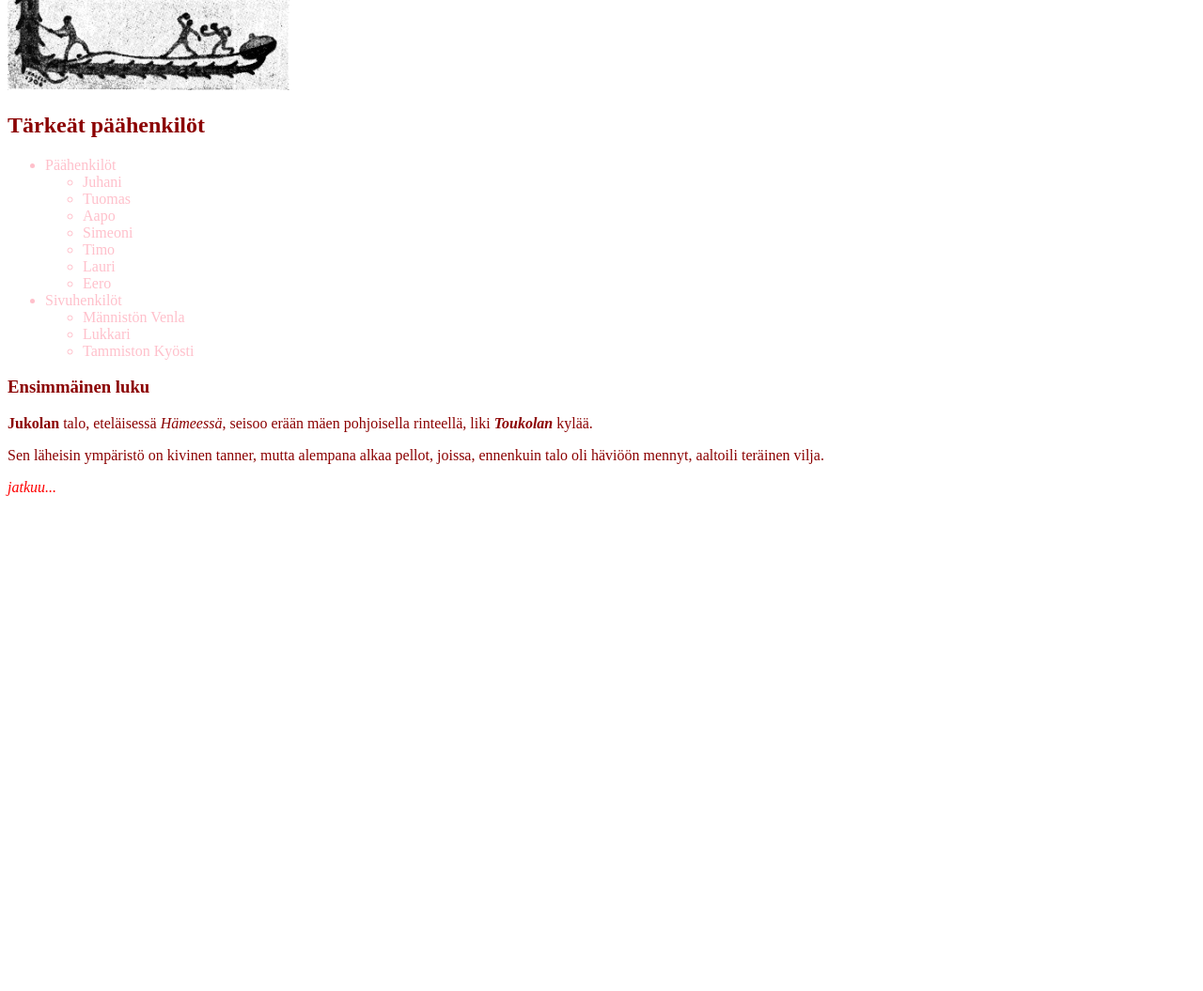
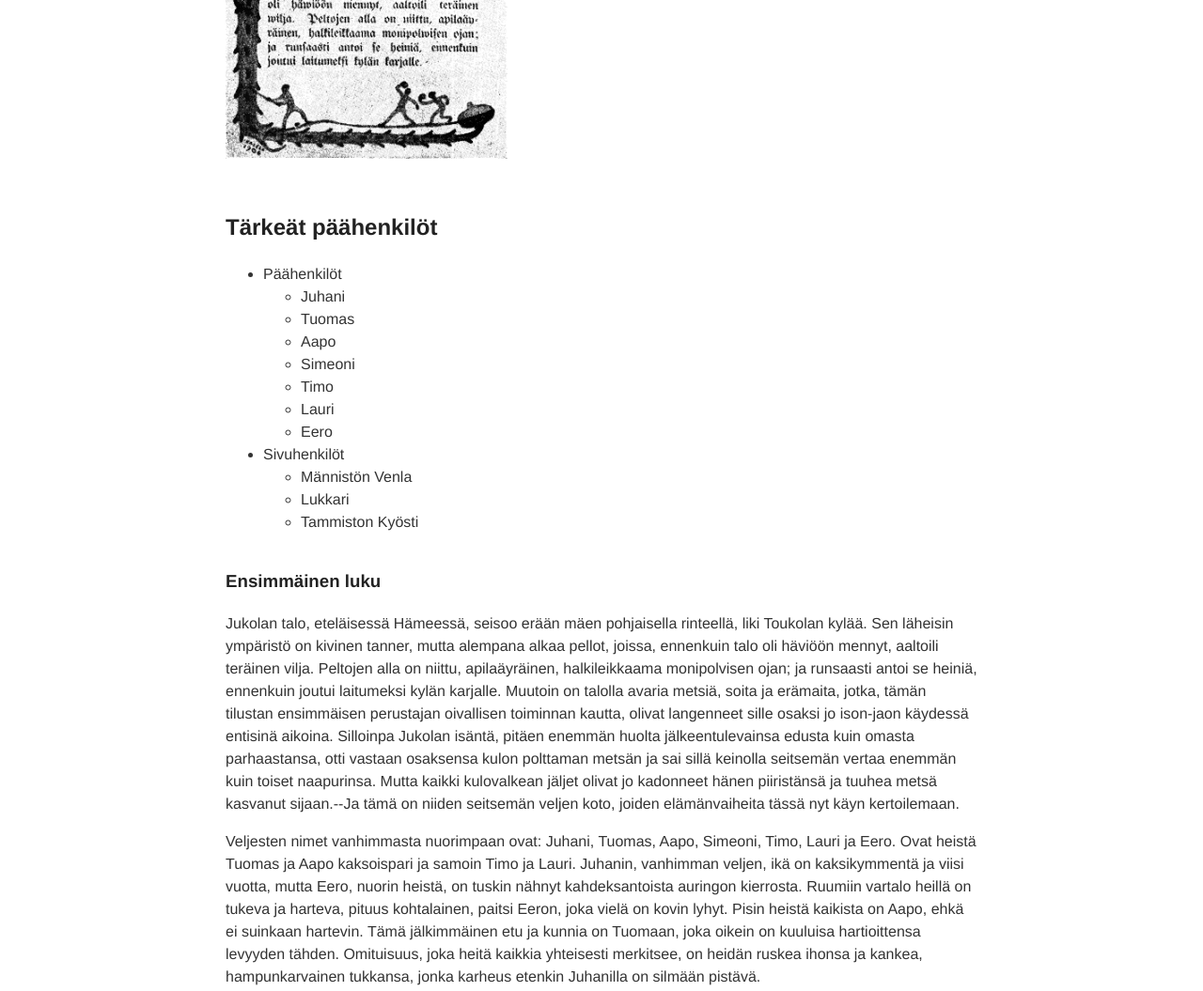
Before and after one commit to kortekoski/Lapio-website, a plain HTML site: page index.html in a window 1280 px wide. Shown: the part 460-1515 px from the top of the page at 94% size. Before the commit the page ends 1004 px from the top, so only its background shows below. Drawn offline with Linux system fonts and the light colour scheme.

Commit message:
Osa 3. Yhdestoista tehtävä

```diff
--- a/index.html
+++ b/index.html
@@ -42,14 +42,52 @@
   </ul>
 
   <h3 class="alaotsikko">Ensimmäinen luku</h3>
-  <p>
-    <strong>Jukolan</strong> talo, eteläisessä <em>Hämeessä</em>, seisoo erään mäen pohjoisella rinteellä, liki <strong><em>Toukolan</em></strong> kylää.
+  <p class="leipäteksti">
+    Jukolan talo, eteläisessä Hämeessä, seisoo erään mäen pohjaisella
+    rinteellä, liki Toukolan kylää. Sen läheisin ympäristö on kivinen
+    tanner, mutta alempana alkaa pellot, joissa, ennenkuin talo oli häviöön
+    mennyt, aaltoili teräinen vilja. Peltojen alla on niittu, apilaäyräinen,
+    halkileikkaama monipolvisen ojan; ja runsaasti antoi se heiniä,
+    ennenkuin joutui laitumeksi kylän karjalle. Muutoin on talolla avaria
+    metsiä, soita ja erämaita, jotka, tämän tilustan ensimmäisen perustajan
+    oivallisen toiminnan kautta, olivat langenneet sille osaksi jo ison-jaon
+    käydessä entisinä aikoina. Silloinpa Jukolan isäntä, pitäen enemmän
+    huolta jälkeentulevainsa edusta kuin omasta parhaastansa, otti vastaan
+    osaksensa kulon polttaman metsän ja sai sillä keinolla seitsemän vertaa
+    enemmän kuin toiset naapurinsa. Mutta kaikki kulovalkean jäljet olivat
+    jo kadonneet hänen piiristänsä ja tuuhea metsä kasvanut sijaan.--Ja tämä
+    on niiden seitsemän veljen koto, joiden elämänvaiheita tässä nyt käyn
+    kertoilemaan.
   </p>
-  <p>
-    Sen läheisin ympäristö on kivinen tanner, mutta alempana alkaa pellot, joissa, ennenkuin talo oli häviöön mennyt, aaltoili teräinen vilja.
+  <p class="leipäteksti">
+    Veljesten nimet vanhimmasta nuorimpaan ovat: Juhani, Tuomas, Aapo,
+    Simeoni, Timo, Lauri ja Eero. Ovat heistä Tuomas ja Aapo kaksoispari ja
+    samoin Timo ja Lauri. Juhanin, vanhimman veljen, ikä on kaksikymmentä ja
+    viisi vuotta, mutta Eero, nuorin heistä, on tuskin nähnyt
+    kahdeksantoista auringon kierrosta. Ruumiin vartalo heillä on tukeva ja
+    harteva, pituus kohtalainen, paitsi Eeron, joka vielä on kovin lyhyt.
+    Pisin heistä kaikista on Aapo, ehkä ei suinkaan hartevin. Tämä
+    jälkimmäinen etu ja kunnia on Tuomaan, joka oikein on kuuluisa
+    hartioittensa levyyden tähden. Omituisuus, joka heitä kaikkia yhteisesti
+    merkitsee, on heidän ruskea ihonsa ja kankea, hampunkarvainen tukkansa,
+    jonka karheus etenkin Juhanilla on silmään pistävä.
   </p>
-  <p>
-    <em id="jatkuu-kohta">jatkuu...</em>
+  <p class="leipäteksti">
+    Heidän isäänsä, joka oli ankaran innokas metsämies, kohtasi hänen
+    parhaassa iässään äkisti surma, kun hän tappeli äkeän karhun kanssa.
+    Molemmat silloin, niin metsän kontio kuin mies, löyttiin kuolleina,
+    toinen toisensa rinnalla maaten verisellä tanterella. Pahoin oli mies
+    haavoitettu, mutta pedonkin sekä kurkku että kylki nähtiin puukon
+    viiltämänä ja hänen rintansa kiväärin tuiman luodin lävistämänä. Niin
+    lopetti päivänsä roteva mies, joka oli kaatanut enemmän kuin
+    viisikymmentä karhua.--Mutta näiden metsäretkiensä kautta löi hän laimin
+    työn ja toimen talossansa, joka vähitellen, ilman esimiehen johtoa,
+    joutui rappiolle. Eivät kyenneet hänen poikansakaan kyntöön ja kylvöön;
+    sillä olivatpa he perineet isältänsä saman voimallisen innon
+    metsä-otusten pyyntöön. He rakentelivat satimia, loukkuja, ansaita ja
+    teerentarhoja surmaksi linnuille ja jäniksille. Niin viettivät he
+    poikuutensa ajat, kunnes rupesivat käsittelemään tuliluikkua ja
+    rohkenivat lähestyä otsoa korvessa.
   </p>
 </body>
 
--- a/style.css
+++ b/style.css
@@ -1,15 +1,24 @@
-* {
-    color: darkred;
+body {
+    color: #333;
+    margin: 0 auto;
+    max-width: 50em;
+    font-family: 'Helvetica', 'Arial', sans-serif;
+    line-height: 1.5;
+    padding: 4em 1em;
 }
 
-.otsikko {
-    color: blue;
+h1 {
+    color: #222;
 }
 
-li {
-    color: pink;
+h2 {
+    color: #222;
+    margin-top: 1em;
+    padding-top: 1em;
 }
 
-#jatkuu-kohta {
-    color: red;
+h3 {
+    color: #222;
+    margin-top: 1em;
+    padding-top: 1em;
 }
```
